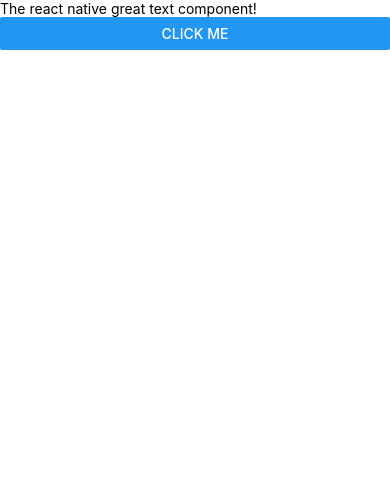
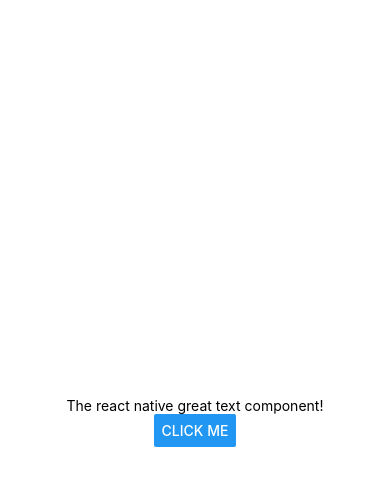
Before and after one commit to Ihsanullah-Yasar/RNPractice, a React Native app: screen / in a window 390 px wide. Shown: the top 486 px of the page. Built offline with nearby package versions, Linux system fonts and the light colour scheme.

Commit message:
app container styling applied

```diff
--- a/App.js
+++ b/App.js
@@ -11,5 +11,10 @@ export default function App() {
 }
 
 const styles = StyleSheet.create({
-
+  container: {
+    flex: 1,
+    backgroundColor: '#fff',
+    alignItems: 'center',
+    justifyContent: 'center',
+  },
 });
```
